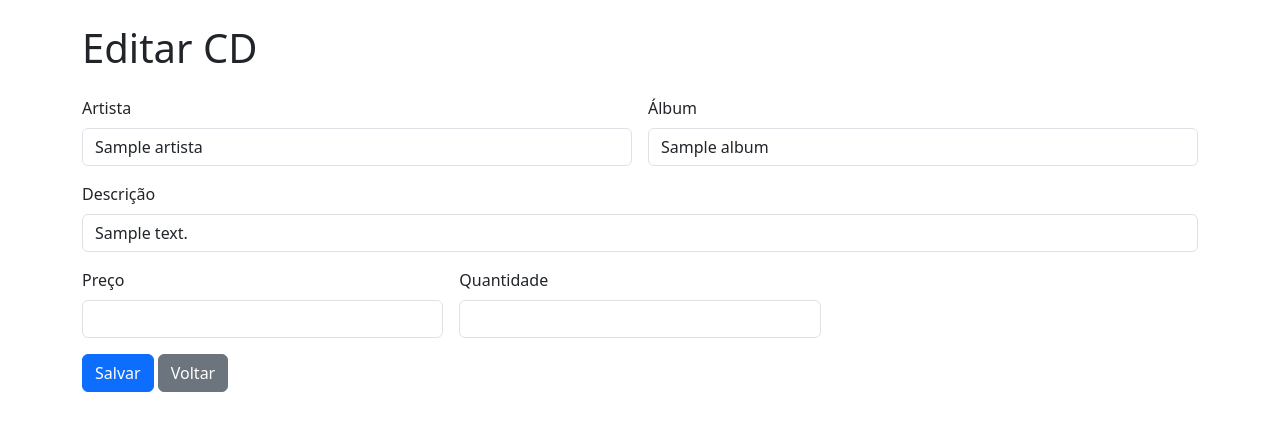
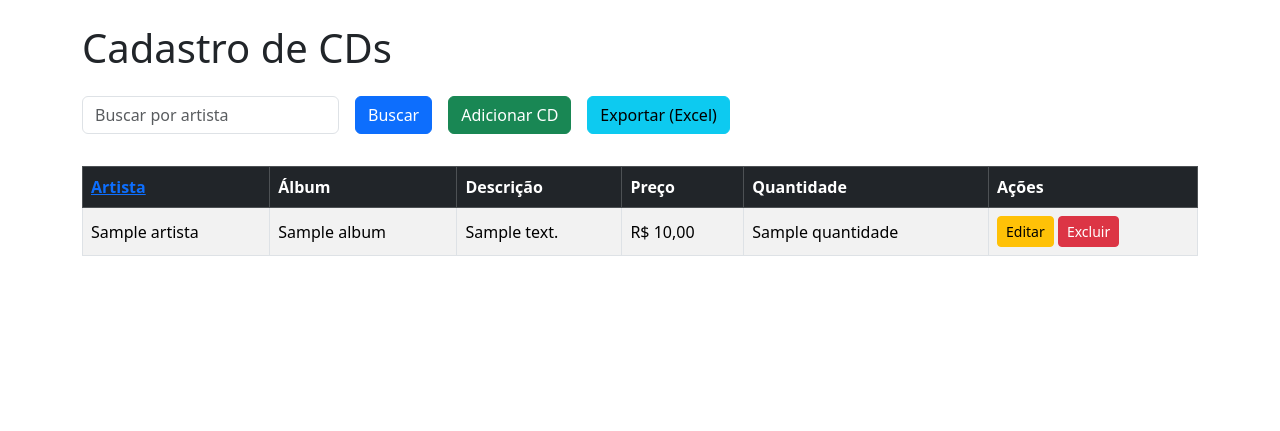
Before and after one commit to wagner-sm/cadastro_cds, a Flask app: template templates/form.html in a window 1280 px wide. Shown: the top 431 px of the page. Run offline with Flask 3, Linux system fonts and the light colour scheme; the template is opened without the code that fills it: most values are stand-ins (such as "Sample title", 1, 10 or a date in 2020); parts of the project's set-up code (start-up, migrations or seed data) failed here and were passed over.

Commit message:
Refactor form.html for CD management interface

```diff
--- a/templates/form.html
+++ b/templates/form.html
@@ -2,10 +2,11 @@
 <html lang="pt-br">
 <head>
     <meta charset="utf-8">
-    <title>{{ 'Editar' if cd else 'Adicionar' }} CD</title>
+    <title>CDs</title>
     <link href="https://cdn.jsdelivr.net/npm/bootstrap@5.3.3/dist/css/bootstrap.min.css" rel="stylesheet">
 </head>
 <body>
+    <div class="container mt-4">
         {% with messages = get_flashed_messages() %}
             {% if messages %}
                 <div class="alert alert-danger alert-dismissible fade show w-75 mx-auto" role="alert">
@@ -16,34 +17,57 @@
                 </div>
             {% endif %}
         {% endwith %}
-<div class="container mt-4">
-    <h1 class="mb-4">{{ 'Editar' if cd else 'Adicionar' }} CD</h1>
-    <form method="post" class="row g-3">
-        <div class="col-md-6">
-            <label class="form-label">Artista</label>
-            <input name="artista" class="form-control" value="{{ cd.artista if cd else '' }}" required>
+        <h1 class="mb-4">Cadastro de CDs</h1>
+        <form class="row g-3 mb-3" method="get" action="{{ url_for('index') }}">
+            <div class="col-auto">
+                <input name="busca" class="form-control" placeholder="Buscar por artista" value="{{ request.args.get('busca', '') }}">
             </div>
-        <div class="col-md-6">
-            <label class="form-label">Álbum</label>
-            <input name="album" class="form-control" value="{{ cd.album if cd else '' }}" required>
+            <div class="col-auto">
+                <button type="submit" class="btn btn-primary mb-3">Buscar</button>
             </div>
-        <div class="col-12">
-            <label class="form-label">Descrição</label>
-            <input name="descricao" class="form-control" value="{{ cd.descricao if cd else '' }}" required>
+            <div class="col-auto">
+                <a href="{{ url_for('add_cd') }}" class="btn btn-success mb-3">Adicionar CD</a>
             </div>
-        <div class="col-md-4">
-            <label class="form-label">Preço</label>
-            <input name="preco" type="number" step="0.01" class="form-control" value="{{ cd.preco if cd else '' }}" required>
-        </div>
-        <div class="col-md-4">
-            <label class="form-label">Quantidade</label>
-            <input name="quantidade" type="number" class="form-control" value="{{ cd.quantidade if cd else '' }}" required>
-        </div>
-        <div class="col-12 mt-3">
-            <button type="submit" class="btn btn-primary">Salvar</button>
-            <a href="{{ url_for('index') }}" class="btn btn-secondary">Voltar</a>
+            <div class="col-auto">
+                <a href="{{ url_for('exportar_produtos_xlsx') }}" class="btn btn-info mb-3">Exportar (Excel)</a>
             </div>
         </form>
+        <table class="table table-striped table-bordered align-middle">
+            <thead class="table-dark">
+                <tr>
+                    <th>
+                        <a href="{{ url_for('index', sort='artista', direction='asc' if sort != 'artista' or direction == 'desc' else 'desc', busca=busca) }}">
+                            Artista
+                            {% if sort == 'artista' %}
+                                {% if direction == 'asc' %}▲{% else %}▼{% endif %}
+                            {% endif %}
+                        </a>
+                    </th>
+                    <th>Álbum</th>
+                    <th>Descrição</th>
+                    <th>Preço</th>
+                    <th>Quantidade</th>
+                    <th>Ações</th>
+                </tr>
+            </thead>
+            <tbody>
+                {% for cd in cds %}
+                    <tr>
+                        <td>{{ cd.artista }}</td>
+                        <td>{{ cd.album }}</td>
+                        <td>{{ cd.descricao }}</td>
+                        <td>R$ {{ "%.2f"|format(cd.preco)|replace('.', ',') }}</td>
+                        <td>{{ cd.quantidade }}</td>
+                        <td>
+                            <a href="{{ url_for('edit_cd', cd_id=cd.id) }}" class="btn btn-warning btn-sm">Editar</a>
+                            <a href="{{ url_for('delete_cd', cd_id=cd.id) }}" class="btn btn-danger btn-sm" onclick="return confirm('Tem certeza?')">Excluir</a>
+                        </td>
+                    </tr>
+                {% endfor %}
+            </tbody>
+        </table>
+        {% set pagination = cds %}
+        {% include 'pagination.html' %}
     </div>
     <script src="https://cdn.jsdelivr.net/npm/bootstrap@5.3.3/dist/js/bootstrap.bundle.min.js"></script>
 </body>
```
Lines whose indentation alone changed are shown as unchanged.
